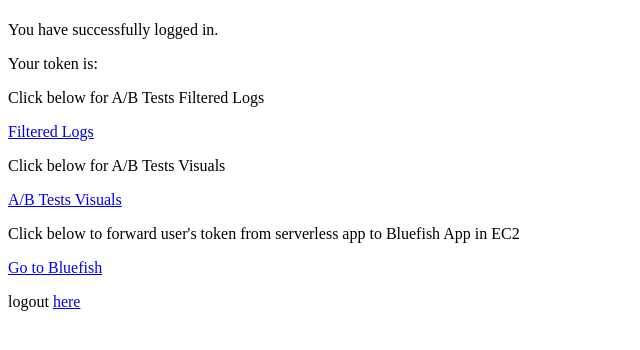
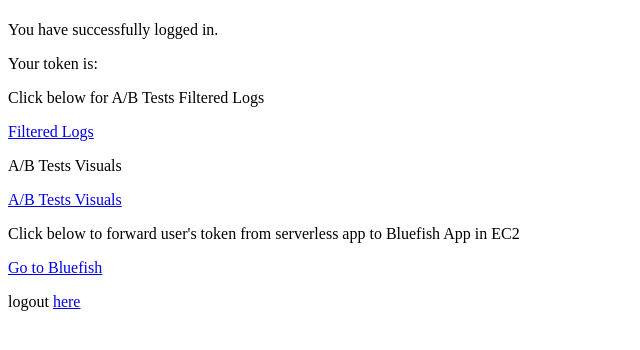
Before and after one commit to lukebabs/auth-app, a Flask app: template templates/dashboard.html in a window 1280 px wide. Shown: the part 46-396 px from the top of the page, without its empty margins (0-640 px from the left). Run offline with Flask 3, Linux system fonts and the light colour scheme; the template is opened without the code that fills it, so the values that code supplies are empty; parts of the project's set-up code (start-up, migrations or seed data) failed here and were passed over.

Commit message:
Fixed the Dashboard

```diff
--- a/templates/dashboard.html
+++ b/templates/dashboard.html
@@ -11,7 +11,7 @@
 
 <p>Click below for A/B Tests Filtered Logs</p>
   <a href="/logs/filter">Filtered Logs</a>
-<p>Click below for A/B Tests Visuals</p>
+<p>A/B Tests Visuals</p>
   <a href="/results">A/B Tests Visuals</a>
 
 <p>Click below to forward user's token from serverless app to Bluefish App in EC2</p>
--- a/templates/dashboard_a.html
+++ b/templates/dashboard_a.html
@@ -9,9 +9,10 @@
   <p>You have successfully logged in.</p>
   <p>Your token is: <strong>{{ token }}</strong></p>
 
-<p>Click below for A/B Tests Filtered Logs</p>
+
+  <p>Click below for A/B Tests Filtered Logs</p>
   <a href="/logs/filter">Filtered Logs</a>
-<p>Click below for A/B Tests Visuals</p>
+  <p>A/B Tests Visuals</p>
   <a href="/results">A/B Tests Visuals</a>
 
 <p>Click below to forward user's token from serverless app to Bluefish App in EC2</p>
--- a/templates/dashboard_b.html
+++ b/templates/dashboard_b.html
@@ -9,9 +9,10 @@
   <p>You have successfully logged in.</p>
   <p>Your token is: <strong>{{ token }}</strong></p>
 
-<p>Click below for A/B Tests Filtered Logs</p>
+
+  <p>Click below for A/B Tests Filtered Logs</p>
   <a href="/logs/filter">Filtered Logs</a>
-<p>Click below for A/B Tests Visuals</p>
+<p>A/B Tests Visuals</p>
   <a href="/results">A/B Tests Visuals</a>
 
 <p>Click below to forward user's token from serverless app to Bluefish App in EC2</p>
```
